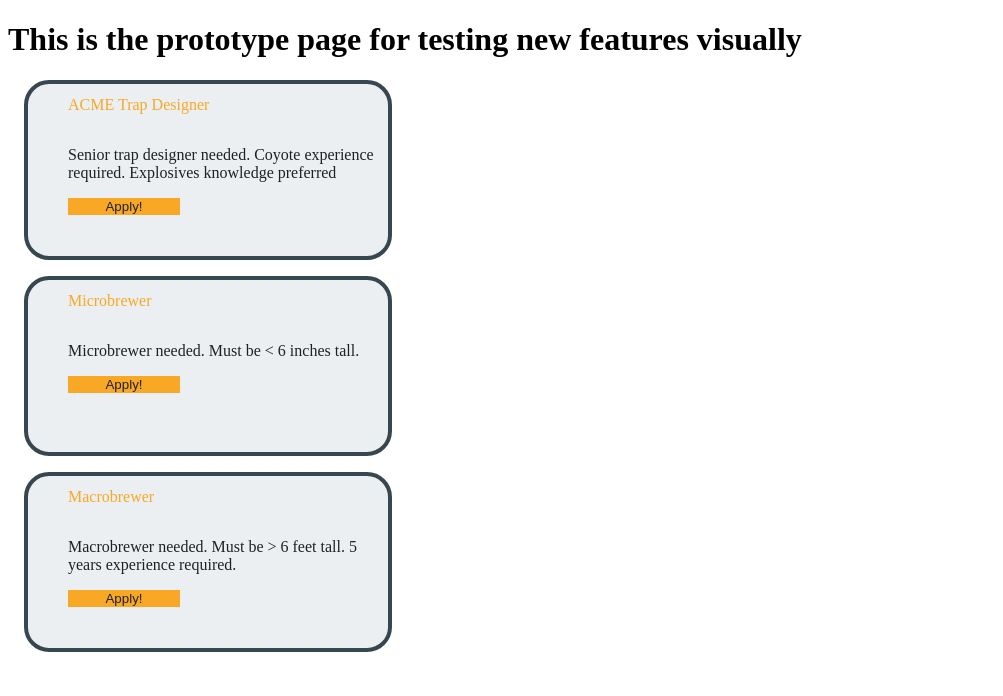
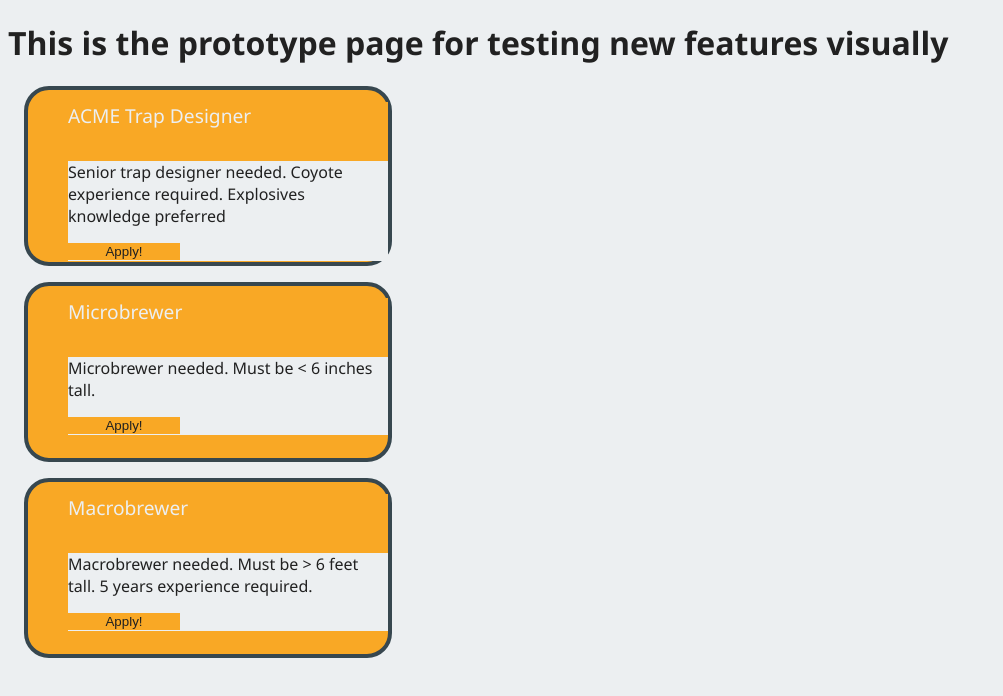
Before and after one commit to Tobybsmith/SOEN341, a SvelteKit app in the folder outlined/: page /prototyping in a window 1280 px wide. Shown: the top 696 px of the page, without its empty margins (0-1003 px from the left). Built offline with nearby package versions, Linux system fonts and the light colour scheme.

Commit message:
Added support for SCSS (not done yet)

```diff
--- a/outlined/package.json
+++ b/outlined/package.json
@@ -34,6 +34,7 @@
 	},
 	"type": "module",
 	"dependencies": {
-		"oauth": "^0.10.0"
+		"oauth": "^0.10.0",
+		"svelte-preprocess": "^5.0.1"
 	}
 }
--- /dev/null
+++ b/outlined/rollup.config.js
@@ -0,0 +1,14 @@
+import svelte from 'rollup-plugin-svelte';
+import sveltePreprocess from 'svelte-preprocess';
+
+export default {
+  plugins: [
+    svelte({
+     preprocess: sveltePreprocess(),
+      // enable run-time checks when not in production
+      dev: !production,
+      // we'll extract any component CSS out into
+      // a separate file — better for performance
+    }),
+  ],
+}
--- /dev/null
+++ b/outlined/src/components/post/PostInList.scss
@@ -0,0 +1,42 @@
+.outer-container
+    {
+        background-color: var(--main-high);
+        height: 10rem;
+        width: 20rem;
+        margin: 1rem;
+        border-radius: var(--corner-curve);
+        display: flex;
+        flex-direction: column;
+        padding-left: 2.5rem;
+        padding-top: 0.75rem;
+        border: 0.25rem solid var(--sec-color);
+        color: var(--main-text);
+        .title
+        {
+            font-size: larger;
+            color: var(--main-color);
+            background-color: var(--main-high);
+            margin-bottom: 2rem;
+        }
+        .content
+        {
+            background-color: var(--main-color);
+        }
+        .description
+        {
+            background-color: var(--main-color);
+        }
+        .apply-button
+        {
+            margin-top: 1rem;
+            width: 7rem;
+            border: none;
+            background-color: var(--main-high);
+            color: var(--main-text);
+        }
+        .apply-button:hover
+        {
+            background-color: var(--main-text);
+            color: var(--main-high);
+        }
+    }
--- a/outlined/src/components/post/PostInList.svelte
+++ b/outlined/src/components/post/PostInList.svelte
@@ -15,54 +15,14 @@
     }
 </script>
 
-<style lang="scss">
-    :root
-    {
-        --corner-curve: 25px;
-        --main-color: #eceff1;
-        --sec-color: #37474f;
-        --main-text: #212121;
-        --main-high: #f9a825;
-    }
-    .outer-container
-    {
-        background-color: var(--main-color);
-        height: 10rem;
-        width: 20rem;
-        margin: 1rem;
-        border-radius: var(--corner-curve);
-        display: flex;
-        flex-direction: column;
-        padding-left: 2.5rem;
-        padding-top: 0.75rem;
-        border: 0.25rem solid var(--sec-color);
-        color: var(--main-text);
-        .title
-        {
-            color: var(--main-high);
-        }
-        .description
-        {
-            padding-top: 2rem;
-        }
-        .apply-button
-        {
-            margin-top: 1rem;
-            width: 7rem;
-            border: none;
-            background-color: var(--main-high);
-            color: var(--main-text);
-        }
-        .apply-button:hover
-        {
-            background-color: var(--main-text);
-            color: var(--main-high);
-        }
-    }
+<style type="text/scss">
+    @import "PostInList.scss";
 </style>
 
 <div class="outer-container">
     <div class="title" id='title-text'>{title}</div>
-    <div class="description">{description}</div>
-    <button on:click|once={HandleClick} class="apply-button">Apply!</button>
+    <div class="content">
+        <div class="description">{description}</div>
+        <button on:click|once={HandleClick} class="apply-button">Apply!</button>
+    </div>
 </div>
--- a/outlined/src/routes/prototyping/+page.svelte
+++ b/outlined/src/routes/prototyping/+page.svelte
@@ -14,9 +14,10 @@
     //Will use either MySQL, MongoDB, or FireBase depending
 </script>
 
-<style lang="scss">
+<style type="text/scss">
+    @import "../../styles/global.scss";
+</style>
 
-</style>
 
 <main>
     <h1>
--- /dev/null
+++ b/outlined/src/styles/global.scss
@@ -0,0 +1,13 @@
+:root
+{
+    font-family: 'Segoe UI', Tahoma, Geneva, Verdana, sans-serif;
+
+    --corner-curve: 25px;
+    --main-color: #eceff1;
+    --sec-color: #37474f;
+    --main-text: #212121;
+    --main-high: #f9a825;
+
+    background-color: var(--main-color);
+    color: var(--main-text);
+}
--- a/outlined/src/styles/prototype.css
+++ /dev/null
@@ -1,15 +0,0 @@
-:root
-{
-    --main-bkg-color: rgb(20,20,20);
-    --main-text-color: rgb(125, 125, 125);
-}
-
-.post_container
-{
-    background-color: var(--main-text-color);
-}
-
-p.post_container
-{
-    color: var(--main-text-color);
-}
--- a/outlined/vite.config.ts
+++ b/outlined/vite.config.ts
@@ -1,5 +1,8 @@
 import { sveltekit } from '@sveltejs/kit/vite';
 import type { UserConfig } from 'vite';
+import { defineConfig } from 'vite';
+import { svelte } from '@sveltejs/vite-plugin-svelte';
+import { sveltePreprocess } from 'svelte-preprocess/dist/autoProcess';
 
 const config: UserConfig = {
 	plugins: [sveltekit()],
@@ -8,4 +11,8 @@
 	}
 };
 
-export default config;
+export default defineConfig({
+    plugins: [svelte({
+        preprocess: sveltePreprocess()
+    })],
+    });
```
Also changed, not shown: 1 other file (tests, documents, lock files or other folders).
